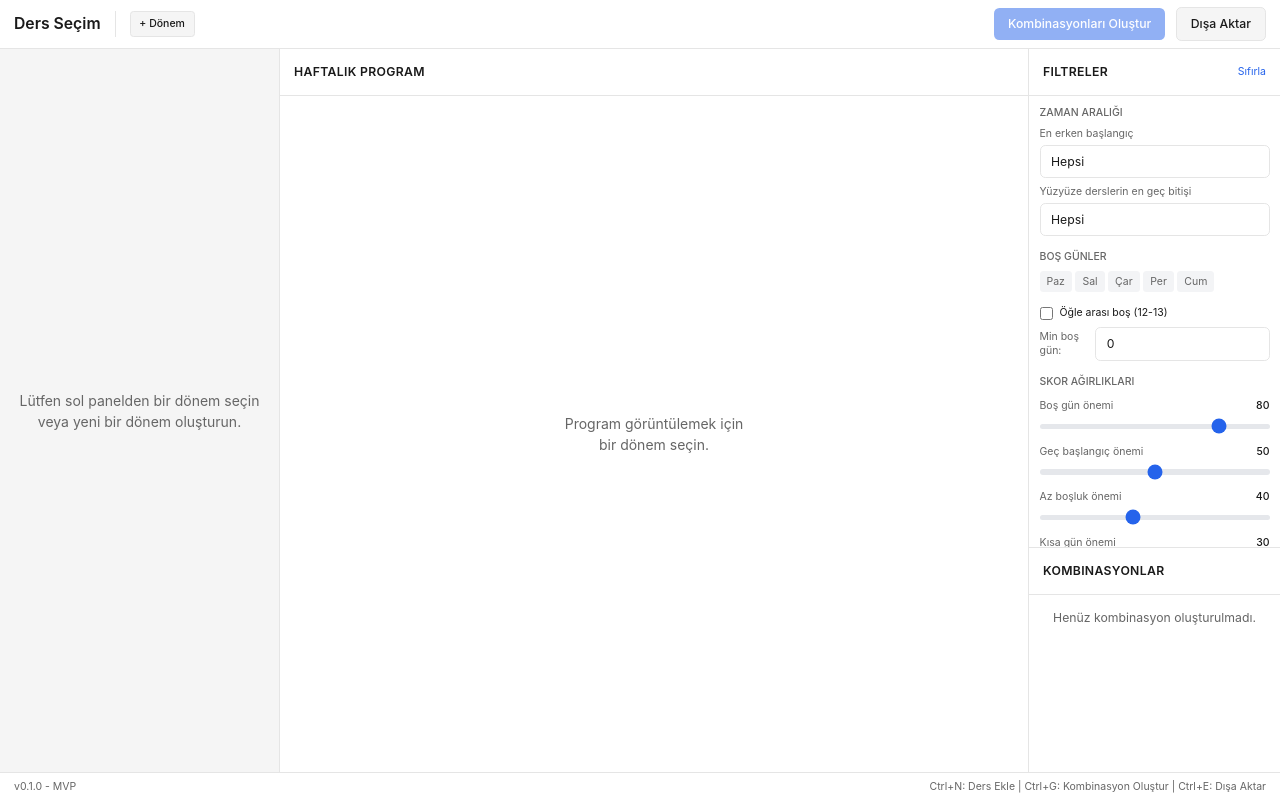
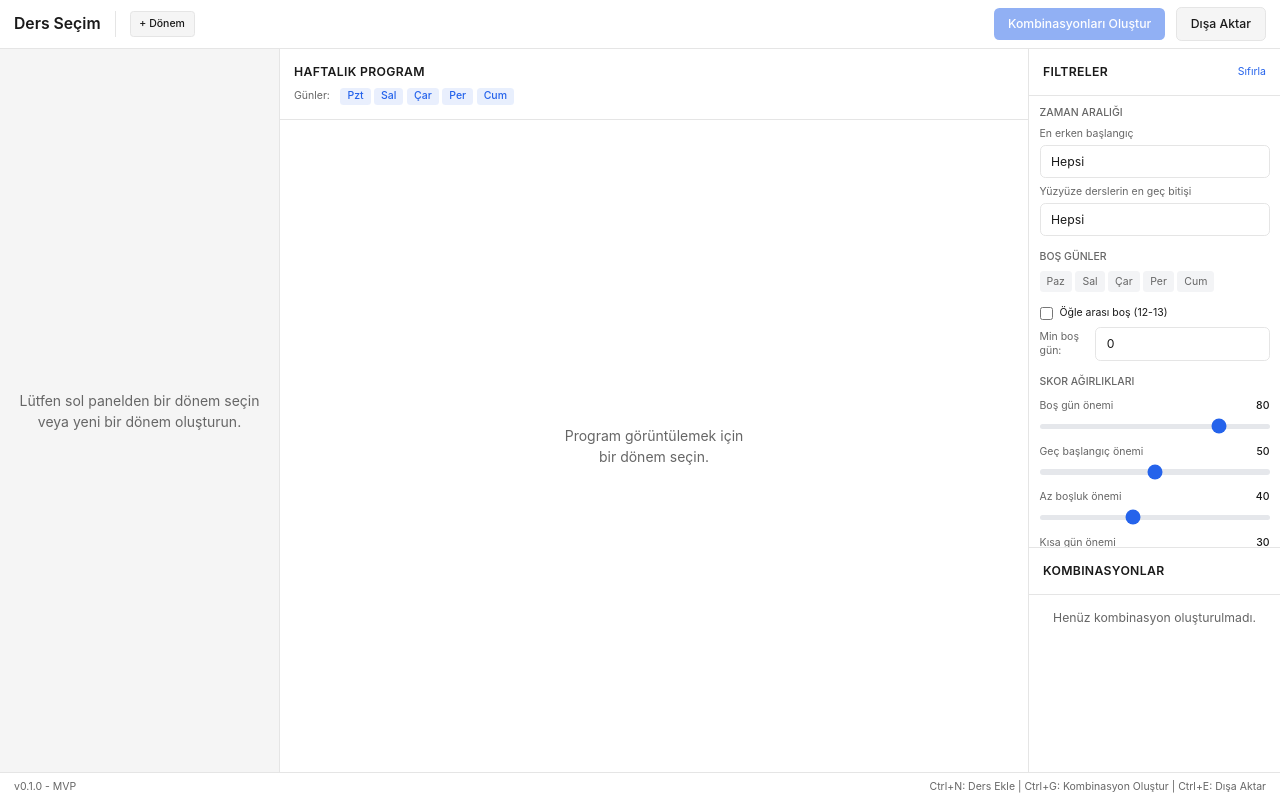
Before and after one commit to Vartmor/UniversiteDersSecim, a React (Vite) app: page / in a window 1280 px wide. Built offline with nearby package versions, Linux system fonts and the light colour scheme.

Commit message:
feat: gun filtreleme - toggle ile gunleri gizle/goster

```diff
--- a/src/components/WeeklySchedule.tsx
+++ b/src/components/WeeklySchedule.tsx
@@ -21,6 +21,7 @@ interface QuickAddInfo {
 export function WeeklySchedule() {
     const [selectedMeeting, setSelectedMeeting] = useState<SelectedMeetingInfo | null>(null);
     const [quickAddInfo, setQuickAddInfo] = useState<QuickAddInfo | null>(null);
+    const [hiddenDays, setHiddenDays] = useState<Set<DayOfWeek>>(new Set());
 
     const terms = useStore((state) => state.terms);
     const activeTermId = useStore((state) => state.activeTermId);
@@ -185,6 +186,34 @@ export function WeeklySchedule() {
                         </div>
                     )}
                 </div>
+
+                {/* Day Filter Toggles */}
+                <div className="flex items-center gap-1 mt-2">
+                    <span className="text-xs text-text-secondary mr-2">Günler:</span>
+                    {DAYS.map(day => {
+                        const isHidden = hiddenDays.has(day);
+                        return (
+                            <button
+                                key={day}
+                                onClick={() => {
+                                    const newHiddenDays = new Set(hiddenDays);
+                                    if (isHidden) {
+                                        newHiddenDays.delete(day);
+                                    } else {
+                                        newHiddenDays.add(day);
+                                    }
+                                    setHiddenDays(newHiddenDays);
+                                }}
+                                className={`px-2 py-0.5 text-xs rounded transition-colors ${isHidden
+                                    ? 'bg-gray-100 text-gray-400 line-through'
+                                    : 'bg-accent/10 text-accent font-medium'
+                                    }`}
+                            >
+                                {DAY_SHORT_NAMES[day]}
+                            </button>
+                        );
+                    })}
+                </div>
             </div>
 
             {/* Schedule Grid */}
@@ -239,7 +268,7 @@ export function WeeklySchedule() {
 
                         {/* Days Columns */}
                         <div className="flex-1 flex">
-                            {DAYS.map((day) => (
+                            {DAYS.filter(day => !hiddenDays.has(day)).map((day) => (
                                 <div key={day} className="flex-1 min-w-[100px]">
                                     {/* Day Header */}
                                     <div className="h-8 flex items-center justify-center border-b border-border bg-bg-secondary rounded-t">
```
